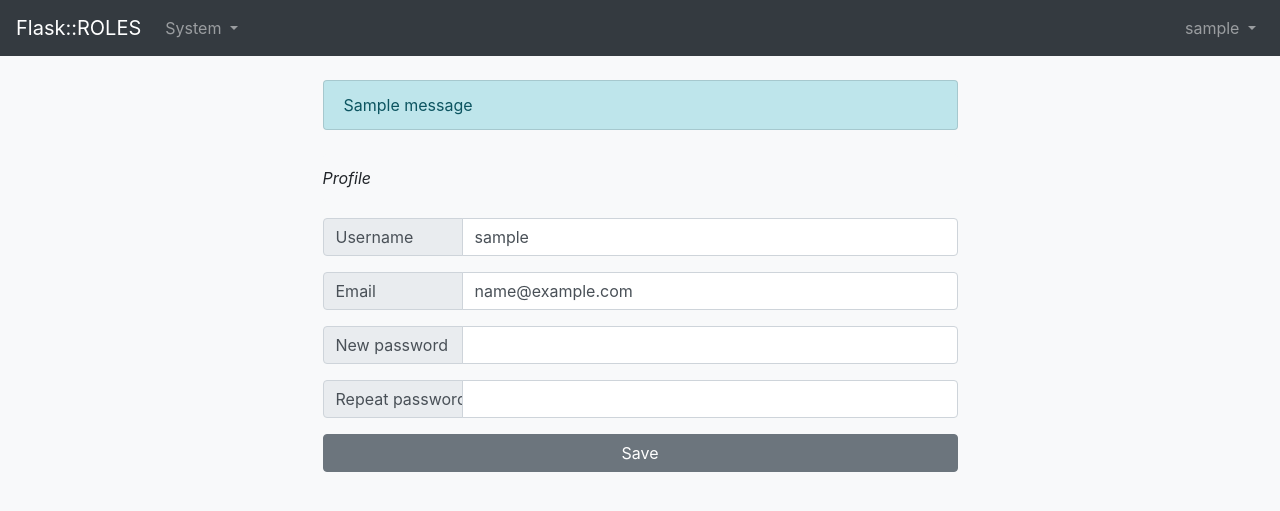
After one commit to AstroKiR/flask_roles_permissions, a Flask app: page /profile in a window 1280 px wide. The commit adds this page. Shown: the top 511 px of the page. Run offline with Flask 2, Linux system fonts and the light colour scheme; a user stored in the database is signed in; tables that the repository leaves empty hold one stand-in row (values such as "Sample post"); one stand-in notice (Sample message) is shown; some libraries are stand-ins or nearby versions.

Commit message:
user profile

```diff
--- a/app/forms.py
+++ b/app/forms.py
@@ -1,6 +1,6 @@
 from flask_wtf import FlaskForm
 from wtforms import StringField, PasswordField, BooleanField, SubmitField, BooleanField
-from wtforms.validators import ValidationError, DataRequired, Email
+from wtforms.validators import ValidationError, DataRequired, Email, EqualTo
 
 from app.models import User, Role
 
@@ -74,3 +74,28 @@ class EditRoleForm(FlaskForm):
             role = Role.query.filter_by(rolename=self.rolename.data).first()
             if role is not None:
                 raise ValidationError('Please use a different Rolename.')
+
+
+class ProfileForm(FlaskForm):
+    username = StringField('Username', validators=[DataRequired()])
+    email = StringField('Email', validators=[DataRequired(), Email()])
+    password = PasswordField('New password', validators=[EqualTo('password_confirm', message='Passwords must match')])
+    password_confirm = PasswordField('Repeat password')
+    submit = SubmitField('Save')
+
+    def __init__(self, original_username, original_email, *args, **kwargs):
+        super(ProfileForm, self).__init__(*args, **kwargs)
+        self.original_username = original_username
+        self.original_email = original_email
+
+    def validate_username(self, username):
+        if username.data != self.original_username:
+            user = User.query.filter_by(username=self.username.data).first()
+            if user is not None:
+                raise ValidationError('Please use a different username.')
+
+    def validate_email(self, email):
+        if email.data != self.original_email:
+            user = User.query.filter_by(email=self.email.data).first()
+            if user is not None:
+                raise ValidationError('Please use a different email.')
--- a/app/routes.py
+++ b/app/routes.py
@@ -4,7 +4,7 @@ from werkzeug.urls import url_parse
 from datetime import datetime
 
 from app import app, db
-from app.forms import LoginForm, CreateUserForm, EditUserForm, CreateRoleForm, EditRoleForm
+from app.forms import LoginForm, CreateUserForm, EditUserForm, CreateRoleForm, EditRoleForm, ProfileForm
 from app.models import User, Role, Area, Permission
 
 
@@ -198,3 +198,32 @@ def delete_role():
         db.session.commit()
         flash(f'Role {role_name} successfully deleted')
     return redirect(url_for('roles'))
+
+
+@app.route('/profile', methods=['GET', 'POST'])
+def profile():
+    profile_form = ProfileForm(current_user.username, current_user.email)
+    if request.method == 'GET':
+        profile_form.username.data = current_user.username
+        profile_form.email.data = current_user.email
+    if request.method == 'POST' and profile_form.validate_on_submit():
+        user = User.query.get(current_user.id)
+        edit_flag = False
+
+        if profile_form.username.data != user.username:
+            user.username = profile_form.username.data
+            edit_flag = True
+
+        if profile_form.email.data != user.email:
+            user.email = profile_form.email.data
+            edit_flag = True
+
+        if profile_form.password.data:
+            user.set_password(profile_form.password.data)
+            edit_flag = True
+
+        if edit_flag:
+            db.session.commit()
+            flash('Profile successfully changed')
+
+    return render_template('profile.html', form=profile_form)
--- a/app/static/css/custom.css
+++ b/app/static/css/custom.css
@@ -40,3 +40,7 @@ form {
 .perms_header {
     padding-left: 10px;
 }
+
+.profile_lable {
+    width: 140px;
+}
--- a/app/templates/base.html
+++ b/app/templates/base.html
@@ -40,6 +40,7 @@
                         {{ current_user.username }}
                     </a>
                     <div class="dropdown-menu dropdown-menu-right" aria-labelledby="navbarDropdown">
+                        <a class="dropdown-item" href="{{ url_for('profile') }}">Profile</a>
                         <a class="dropdown-item" href="{{ url_for('logout') }}">Logout</a>
                     </div>
                 </li>
--- /dev/null
+++ b/app/templates/profile.html
@@ -0,0 +1,70 @@
+{% extends "base.html" %}
+
+{% block content %}
+
+<div class="row justify-content-center profile">
+    <div class="col-md-7">
+        {% with messages = get_flashed_messages() %}
+        {% if messages %}
+        <ul class="list-group mb-4">
+            {% for message in messages %}
+            <li class="list-group-item list-group-item-info">
+                {{ message }}
+            </li>
+            {% endfor %}
+        </ul>
+        {% endif %}
+        {% endwith %}
+        <nav aria-label="breadcrumb bg-light">
+            <ol class="breadcrumb pr-0 pl-0">
+                <li class="breadcrumb-item" aria-current="page"><span class="font-italic">Profile</span></li>
+            </ol>
+        </nav>
+        <form method="POST" action="" novalidate>
+            {{ form.hidden_tag() }}
+
+            {% for error in form.username.errors %}
+            <span style="color: red;">[{{ error }}]</span>
+            {% endfor %}
+            <div class="input-group mb-3">
+                <div class="input-group-prepend">
+                    {{ form.username.label(class_="input-group-text profile_lable") }}
+                </div>
+                {{ form.username(class_="form-control") }}
+            </div>
+
+            {% for error in form.email.errors %}
+            <span style="color: red;">[{{ error }}]</span>
+            {% endfor %}
+            <div class="input-group mb-3">
+                <div class="input-group-prepend">
+                    {{ form.email.label(class_="input-group-text profile_lable") }}
+                </div>
+                {{ form.email(class_="form-control") }}
+            </div>
+
+            {% for error in form.password.errors %}
+            <span style="color: red;">[{{ error }}]</span>
+            {% endfor %}
+            <div class="input-group mb-3">
+                <div class="input-group-prepend">
+                    {{ form.password.label(class_="input-group-text profile_lable") }}
+                </div>
+                {{ form.password(class_="form-control") }}
+            </div>
+
+            {% for error in form.password_confirm.errors %}
+            <span style="color: red;">[{{ error }}]</span>
+            {% endfor %}
+            <div class="input-group mb-3">
+                <div class="input-group-prepend">
+                    {{ form.password_confirm.label(class_="input-group-text profile_lable") }}
+                </div>
+                {{ form.password_confirm(class_="form-control") }}
+            </div>
+
+            {{ form.submit(class_="btn btn-block btn-secondary mt-3") }}
+        </form>
+    </div>
+</div>
+{% endblock %}
```
